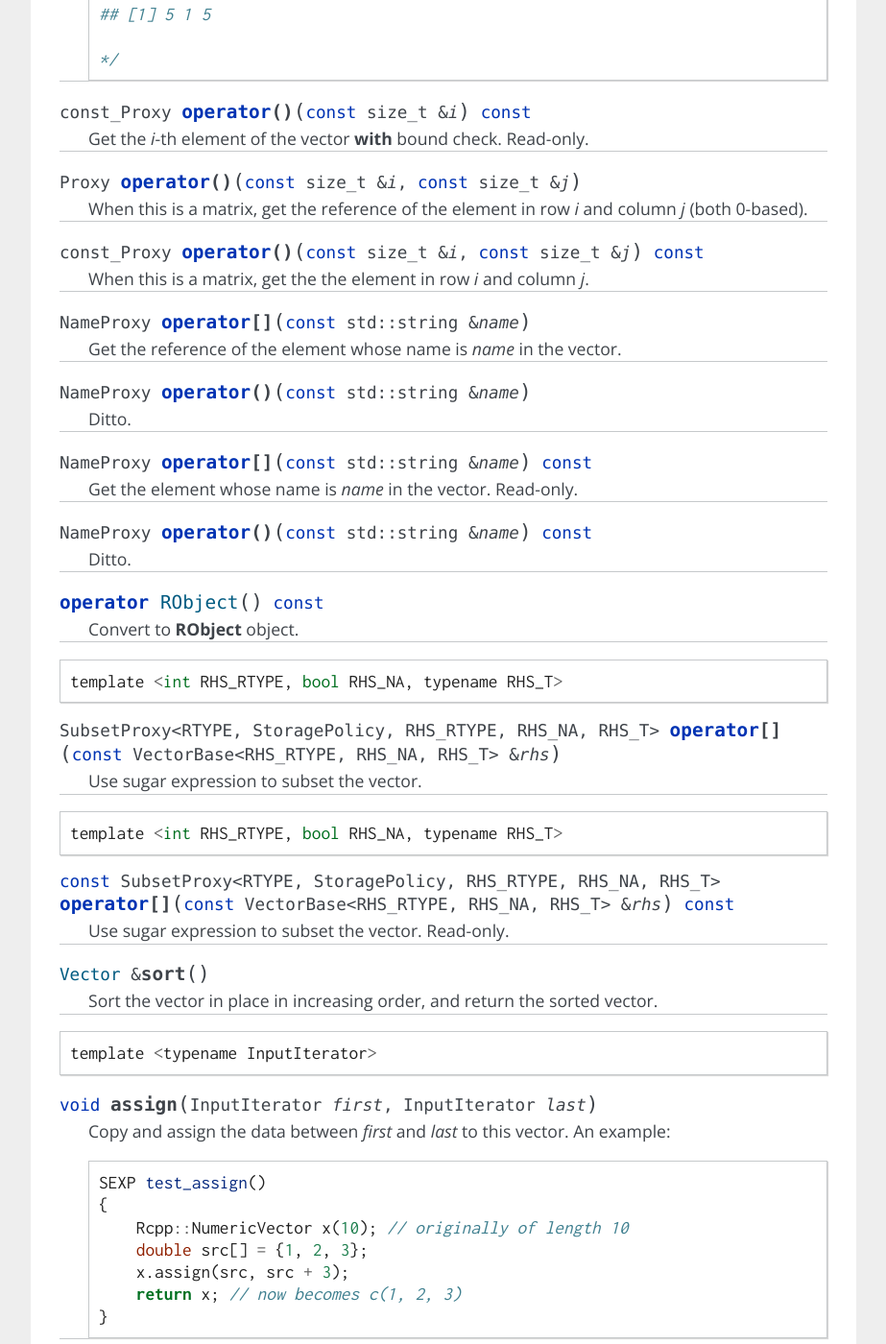
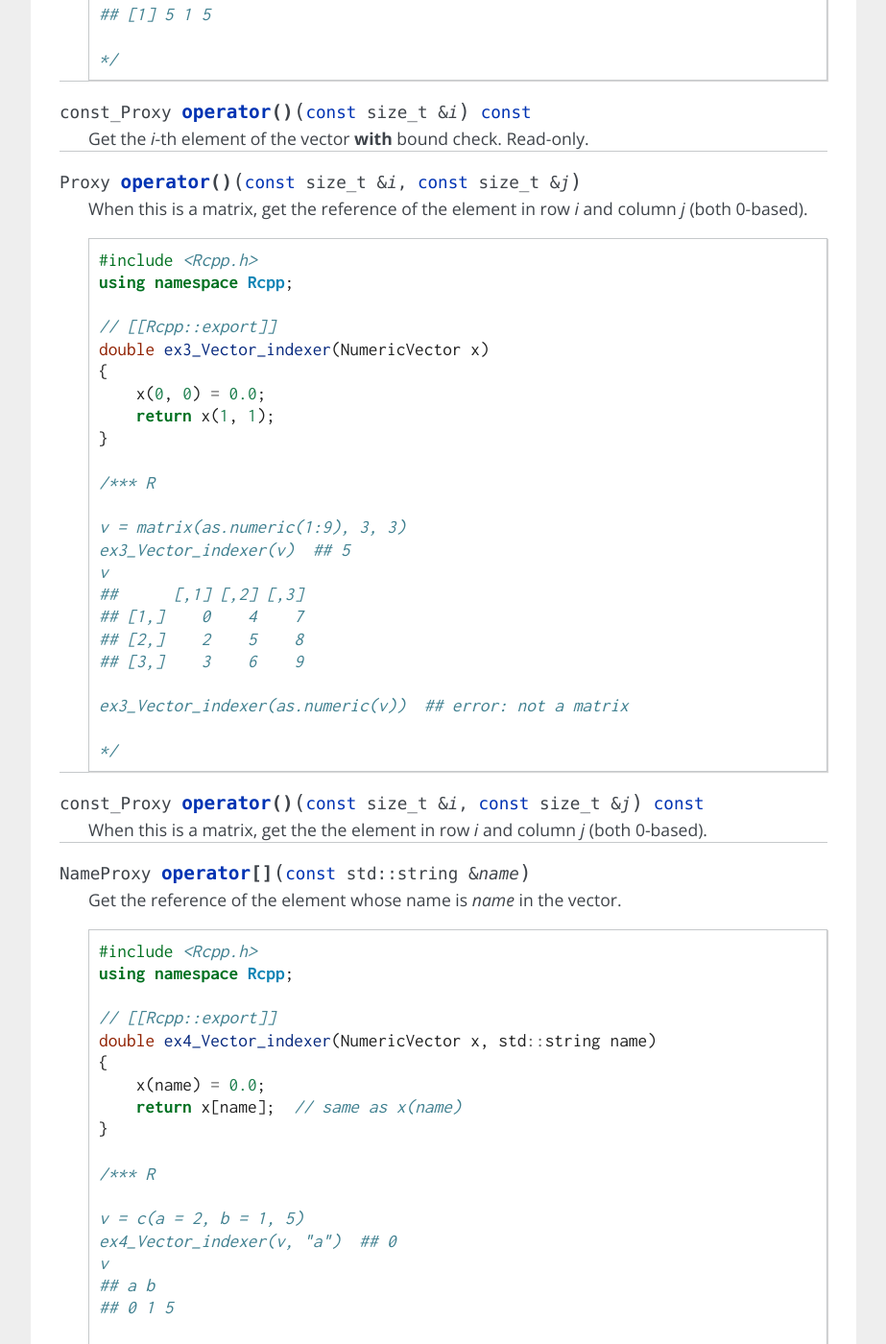
Before and after one commit to yixuan/rcpp-note, a Sphinx documentation site: the page built from source/api/Vector_funs.rst, in a window 1280 px wide and 1400 px high, scrolled down 4804 px. Shown: the whole window at 96% size, without its empty margins (198-1121 px from the left). Built offline with Sphinx 7.4.7, drawn with Linux system fonts in a browser that asks for light colours; some of the changed text lies outside the part shown.

Commit message:
more examples

```diff
--- a/source/api/Vector_funs.rst
+++ b/source/api/Vector_funs.rst
@@ -240,13 +240,62 @@ Defined  in **Vector**
    When this is a matrix, get the reference of the element in row *i* and
    column *j* (both 0-based).
 
+   .. code-block:: cpp
+
+      #include <Rcpp.h>
+      using namespace Rcpp;
+
+      // [[Rcpp::export]]
+      double ex3_Vector_indexer(NumericVector x)
+      {
+          x(0, 0) = 0.0;
+          return x(1, 1);
+      }
+
+      /*** R
+
+      v = matrix(as.numeric(1:9), 3, 3)
+      ex3_Vector_indexer(v)  ## 5
+      v
+      ##      [,1] [,2] [,3]
+      ## [1,]    0    4    7
+      ## [2,]    2    5    8
+      ## [3,]    3    6    9
+
+      ex3_Vector_indexer(as.numeric(v))  ## error: not a matrix
+
+      */
+
 .. cpp:function:: const_Proxy operator()(const size_t& i, const size_t& j) const
 
-   When this is a matrix, get the the element in row *i* and column *j*.
+   When this is a matrix, get the the element in row *i* and column *j*
+   (both 0-based).
 
 .. cpp:function:: NameProxy operator[](const std::string& name)
 
    Get the reference of the element whose name is *name* in the vector.
+
+   .. code-block:: cpp
+
+      #include <Rcpp.h>
+      using namespace Rcpp;
+
+      // [[Rcpp::export]]
+      double ex4_Vector_indexer(NumericVector x, std::string name)
+      {
+          x(name) = 0.0;
+          return x[name];  // same as x(name)
+      }
+
+      /*** R
+
+      v = c(a = 2, b = 1, 5)
+      ex4_Vector_indexer(v, "a")  ## 0
+      v
+      ## a b
+      ## 0 1 5
+
+      */
 
 .. cpp:function:: NameProxy operator()(const std::string& name)
 
@@ -455,6 +504,13 @@ Static Public Member Functions
 
    Return ``NA`` of the same type as elements in the vector.
 
+   .. code-block:: r
+
+      library(Rcpp)
+      evalCpp("NumericVector::get_na()")
+      evalCpp("IntegerVector::get_na()")
+      evalCpp("List::get_na()")  ## will get NULL
+
 .. cpp:function:: static bool is_na(stored_type x)
 
    Test whether *x* is ``NA`` (of the proper type).
```
